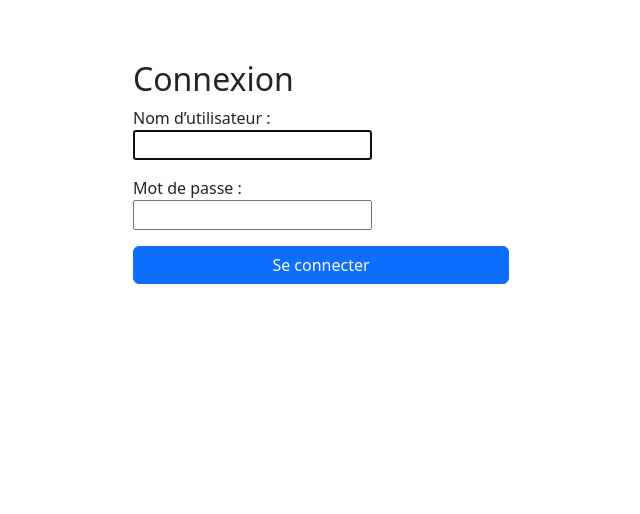
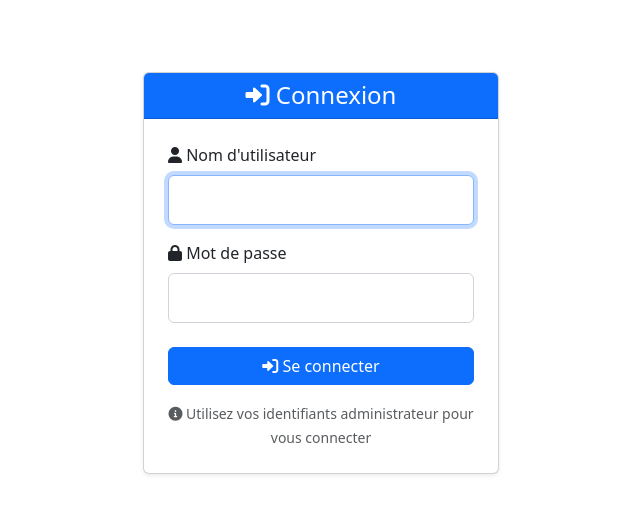
Before and after one commit to labosnie/mini-crm, a Django app: page /accounts/login/ in a window 1280 px wide. Shown: the part 56-570 px from the top of the page, without its empty margins (319-959 px from the left). Run offline with Django 5.2, Linux system fonts and the light colour scheme; parts of the project's set-up code (start-up, migrations or seed data) failed here and were passed over.

Commit message:
Fix CSRF et configuration de sécurité pour Render - Amélioration de l'authentification et du déploiement

```diff
--- a/mini_crm/urls.py
+++ b/mini_crm/urls.py
@@ -23,8 +23,14 @@ from django.contrib.auth import views as auth_views
 urlpatterns = [
     path("admin/", admin.site.urls),
     # path("accounts/", include("allauth.urls")),  # Temporairement désactivé pour la démo
-    path("accounts/login/", auth_views.LoginView.as_view(), name="login"),
-    path("accounts/logout/", auth_views.LogoutView.as_view(), name="logout"),
+    path(
+        "accounts/login/",
+        auth_views.LoginView.as_view(template_name="registration/login.html"),
+        name="login",
+    ),
+    path(
+        "accounts/logout/", auth_views.LogoutView.as_view(next_page="/"), name="logout"
+    ),
     path("clients/", include("clients.urls")),
     path("projets/", include("projets.urls")),
     path("factures/", include("factures.urls")),
--- a/render.yaml
+++ b/render.yaml
@@ -14,6 +14,10 @@ services:
         generateValue: true
       - key: ALLOWED_HOSTS
         value: mini-crm-lezi.onrender.com
+      - key: CSRF_TRUSTED_ORIGINS
+        value: https://mini-crm-lezi.onrender.com
+      - key: CORS_ALLOWED_ORIGINS
+        value: https://mini-crm-lezi.onrender.com
       - key: DATABASE_URL
         fromDatabase:
           name: mini-crm-db
--- a/static/css/style.css
+++ b/static/css/style.css
@@ -33,3 +33,53 @@
   padding: 0.25em 0.5em;
   font-size: 0.75em;
 }
+
+/* Styles pour les formulaires d'authentification */
+.form-control {
+  border-radius: 0.375rem;
+  border: 1px solid #ced4da;
+  padding: 0.75rem 1rem;
+  font-size: 1rem;
+  transition: border-color 0.15s ease-in-out, box-shadow 0.15s ease-in-out;
+}
+
+.form-control:focus {
+  border-color: #86b7fe;
+  box-shadow: 0 0 0 0.25rem rgba(13, 110, 253, 0.25);
+}
+
+/* Style pour les champs de formulaire Django */
+input[type="text"],
+input[type="password"],
+input[type="email"] {
+  width: 100%;
+  padding: 0.75rem 1rem;
+  border: 1px solid #ced4da;
+  border-radius: 0.375rem;
+  font-size: 1rem;
+  transition: border-color 0.15s ease-in-out, box-shadow 0.15s ease-in-out;
+}
+
+input[type="text"]:focus,
+input[type="password"]:focus,
+input[type="email"]:focus {
+  border-color: #86b7fe;
+  box-shadow: 0 0 0 0.25rem rgba(13, 110, 253, 0.25);
+  outline: none;
+}
+
+/* Style pour la page de connexion */
+.login-card {
+  max-width: 400px;
+  margin: 0 auto;
+  margin-top: 2rem;
+}
+
+.login-card .card-header {
+  border-bottom: none;
+  padding: 1.5rem 1rem;
+}
+
+.login-card .card-body {
+  padding: 2rem;
+}
--- a/templates/registration/login.html
+++ b/templates/registration/login.html
@@ -1,22 +1,56 @@
-{% extends "base.html" %} {% block content %}
-<div class="container" style="max-width: 400px; margin-top: 60px">
-  <h2>Connexion</h2>
+{% extends "base.html" %} {% block title %}Connexion - Mini CRM{% endblock %}
+{%block content %}
+<div class="row justify-content-center">
+  <div class="col-md-6 col-lg-4">
+    <div class="card shadow-sm mt-5">
+      <div class="card-header bg-primary text-white text-center">
+        <h4 class="mb-0"><i class="fas fa-sign-in-alt"></i> Connexion</h4>
+      </div>
+      <div class="card-body p-4">
         {% if form.errors %}
         <div class="alert alert-danger">
+          <i class="fas fa-exclamation-triangle"></i>
           Identifiants invalides. Veuillez réessayer.
         </div>
         {% endif %}
+
         <form method="post" novalidate>
           {% csrf_token %}
           <div class="mb-3">
-      {{ form.username.label_tag }}<br />
-      {{ form.username }}
+            <label for="{{ form.username.id_for_label }}" class="form-label">
+              <i class="fas fa-user"></i> Nom d'utilisateur
+            </label>
+            {{ form.username }} {% if form.username.errors %}
+            <div class="text-danger small mt-1">
+              {{ form.username.errors.0 }}
             </div>
-    <div class="mb-3">
-      {{ form.password.label_tag }}<br />
-      {{ form.password }}
+            {% endif %}
           </div>
-    <button type="submit" class="btn btn-primary w-100">Se connecter</button>
+
+          <div class="mb-4">
+            <label for="{{ form.password.id_for_label }}" class="form-label">
+              <i class="fas fa-lock"></i> Mot de passe
+            </label>
+            {{ form.password }} {% if form.password.errors %}
+            <div class="text-danger small mt-1">
+              {{ form.password.errors.0 }}
+            </div>
+            {% endif %}
+          </div>
+
+          <button type="submit" class="btn btn-primary w-100">
+            <i class="fas fa-sign-in-alt"></i> Se connecter
+          </button>
         </form>
+
+        <div class="text-center mt-3">
+          <small class="text-muted">
+            <i class="fas fa-info-circle"></i>
+            Utilisez vos identifiants administrateur pour vous connecter
+          </small>
+        </div>
+      </div>
+    </div>
+  </div>
 </div>
 {% endblock %}
```
Also changed, not shown: docs/DEPLOYMENT.md (added, +126 -0 lines), mini_crm/settings.py (+16 -1 lines), scripts/init-db.sql (+1 -7 lines), 4 other files. Lines whose indentation alone changed are shown as unchanged.
